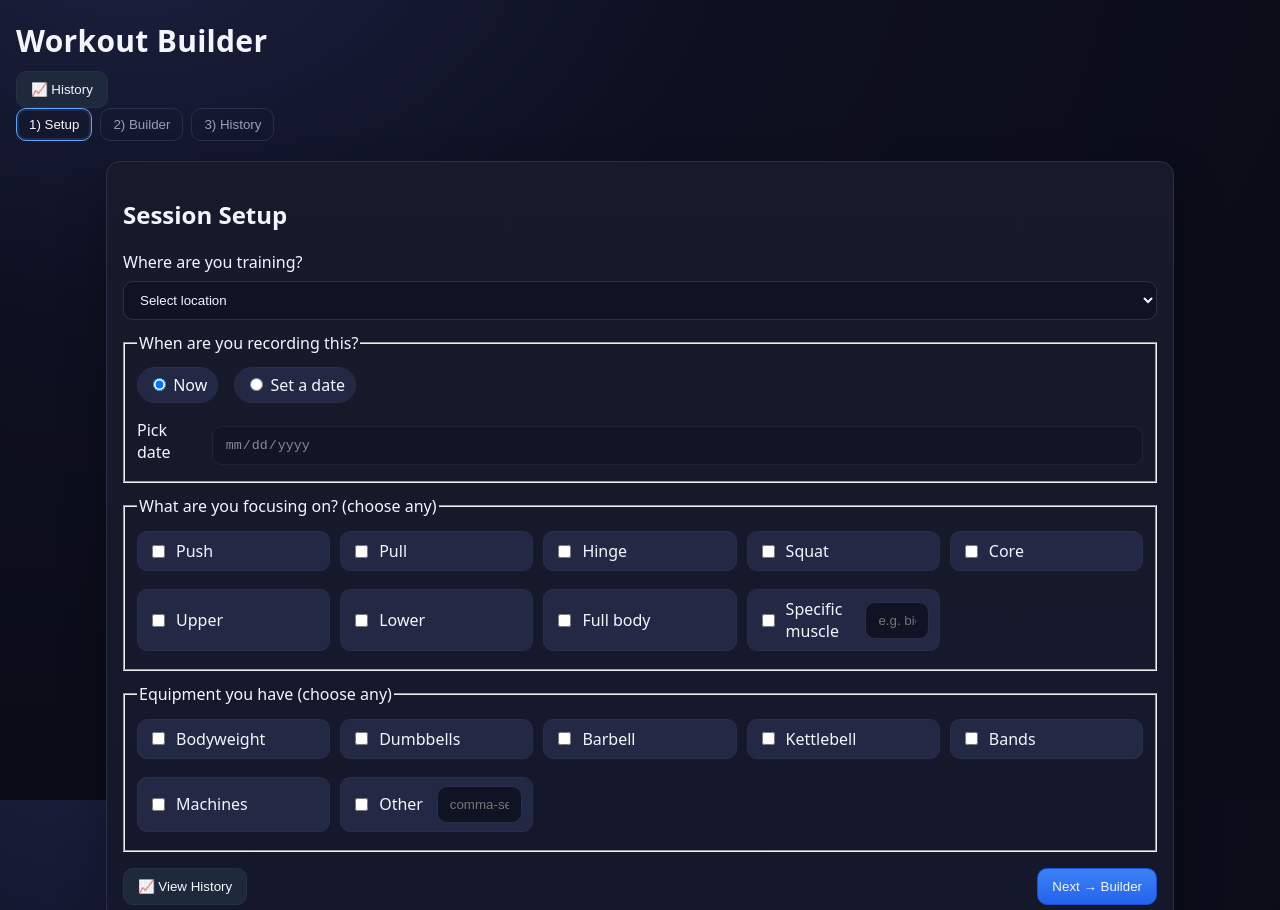
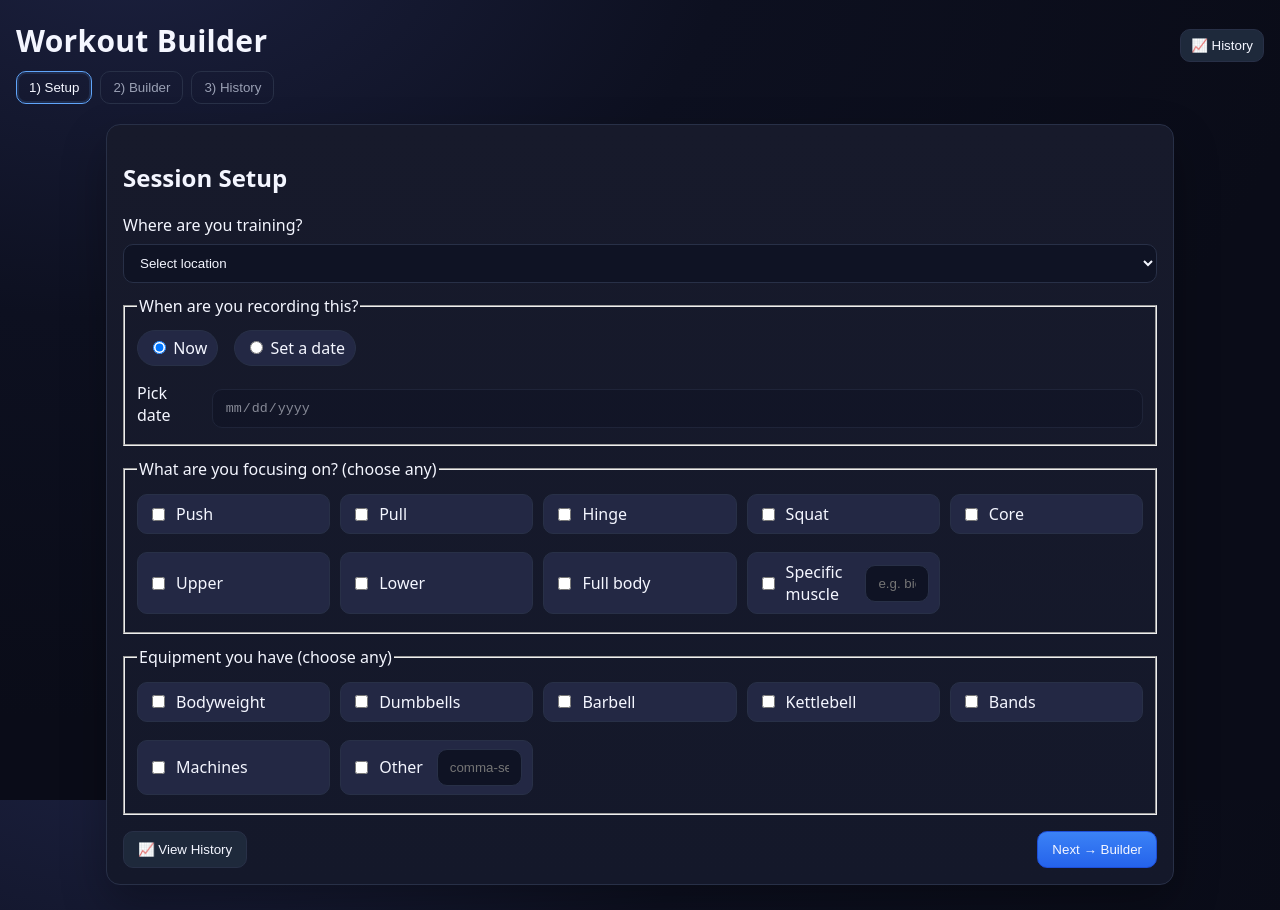
Before and after one commit to Steven0999/WorkoutRecorder, a plain HTML site: page index.html in a window 1280 px wide. Shown: the top 910 px of the page. Drawn offline with nearby package versions, Linux system fonts and the light colour scheme.

Commit message:
Update styles.css

```diff
--- a/styles.css
+++ b/styles.css
@@ -20,9 +20,10 @@ body{
   color:var(--text);
 }
 
-.app-header{
-  padding:20px 16px 8px;
-}
+.header-row{display:flex; align-items:center; justify-content:space-between; gap:12px}
+.quick-actions .btn{padding:8px 10px}
+
+.app-header{padding:20px 16px 8px}
 .app-header h1{
   margin:0 0 10px;
   font-size:clamp(22px,4vw,30px);
@@ -75,11 +76,9 @@ main{padding:12px 16px 60px; max-width:1100px; margin:0 auto}
   background:var(--chip); padding:8px 10px; border-radius:10px;
   border:1px solid var(--line); display:flex; gap:8px; align-items:center;
 }
-.check-grid label input[type="text"]{
-  margin-left:auto; width:50%;
-}
+.check-grid label input[type="text"]{ margin-left:auto; width:50% }
 
-.actions{display:flex; justify-content:flex-end; margin-top:16px}
+.actions{display:flex; align-items:center; gap:8px; margin-top:16px}
 .btn{
   background:#1e293b; color:var(--text); border:1px solid var(--line);
   border-radius:10px; padding:10px 14px; cursor:pointer;
@@ -87,6 +86,7 @@ main{padding:12px 16px 60px; max-width:1100px; margin:0 auto}
 .btn:hover{filter:brightness(1.05)}
 .btn.primary{background:linear-gradient(180deg,#3b82f6,#2563eb); border-color:#1d4ed8}
 .btn.danger{background:linear-gradient(180deg,#ef4444,#dc2626); border-color:#b91c1c}
+.spacer{flex:1}
 
 .subheader{display:flex; justify-content:space-between; align-items:flex-start; gap:12px}
 .subheader h2{margin:0 0 4px}
@@ -111,9 +111,7 @@ tbody tr:hover{background:#12172c}
   display:grid; gap:8px;
   grid-template-columns:repeat(auto-fit,minmax(180px,1fr));
 }
-.pair{
-  display:grid; grid-template-columns:1fr 1fr; gap:8px;
-}
+.pair{ display:grid; grid-template-columns:1fr 1fr; gap:8px }
 .pair input{
   width:100%; padding:8px 10px; border-radius:8px; border:1px solid var(--line);
   background:#0f1324; color:var(--text);
@@ -137,7 +135,6 @@ tbody tr:hover{background:#12172c}
 }
 .filters label{display:flex; align-items:center; gap:6px}
 .filters select{padding:8px 10px; border-radius:8px; border:1px solid var(--line); background:#0f1324; color:var(--text)}
-.spacer{flex:1}
 
 dialog{
   border:1px solid var(--line); border-radius:14px; padding:0; background:#14182a; color:var(--text);
@@ -150,12 +147,13 @@ dialog menu{display:flex; justify-content:flex-end; gap:8px; margin:12px 0 0; pa
 
 .app-footer{padding:20px 16px 40px; text-align:center; color:var(--muted); font-size:.9rem}
 
-/* Small tweaks */
+/* Little extras */
 #sessionSummary code{background:#0f1324; padding:2px 6px; border-radius:6px; border:1px solid var(--line)}
 .remove-row{
   background:#2b2f43; border:1px solid var(--line); color:#fdd;
   padding:8px 10px; border-radius:8px; cursor:pointer;
 }
 .remove-row:hover{background:#3b3f54}
+
 input[type="number"]::-webkit-outer-spin-button,
 input[type="number"]::-webkit-inner-spin-button{ -webkit-appearance: none; margin: 0; }
```
